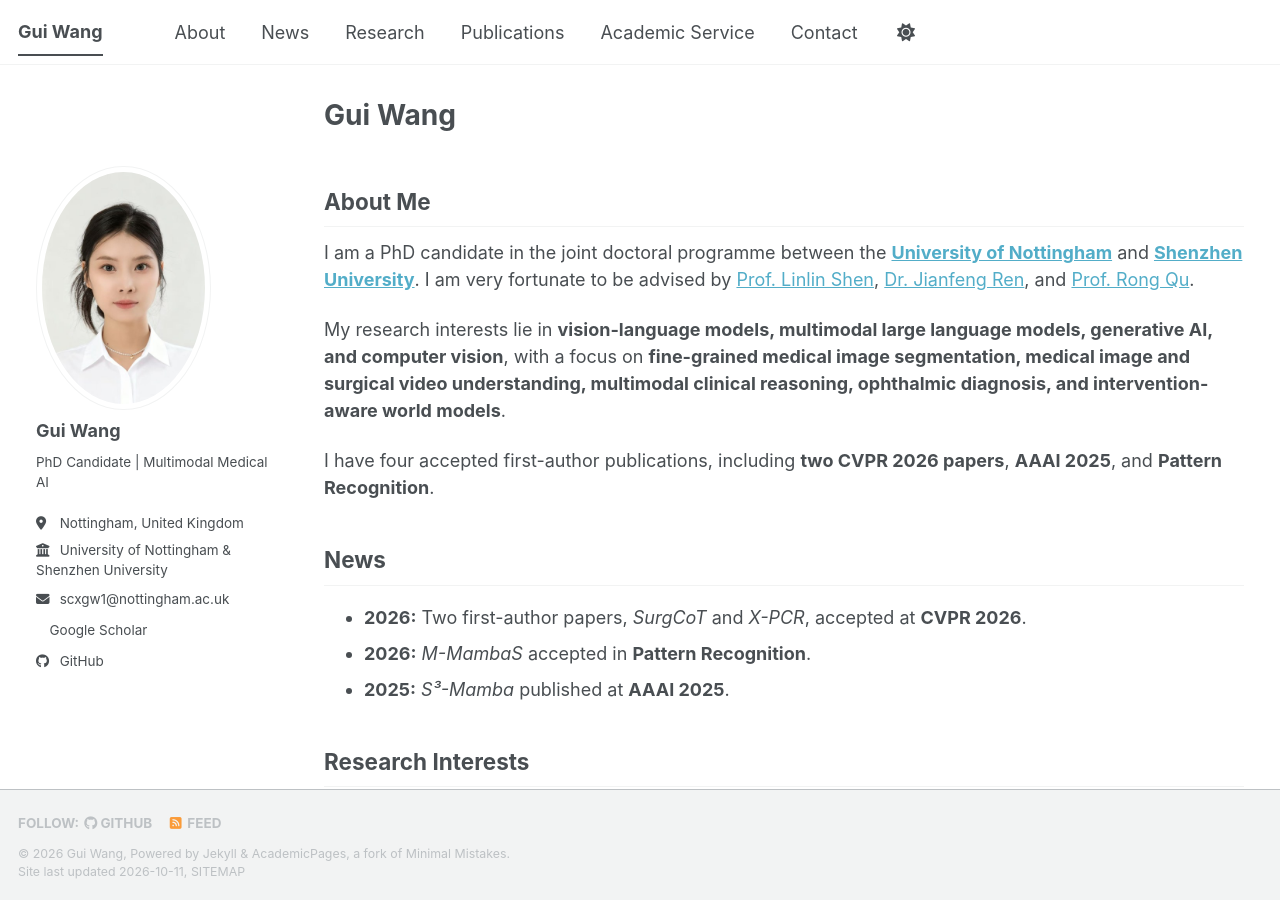
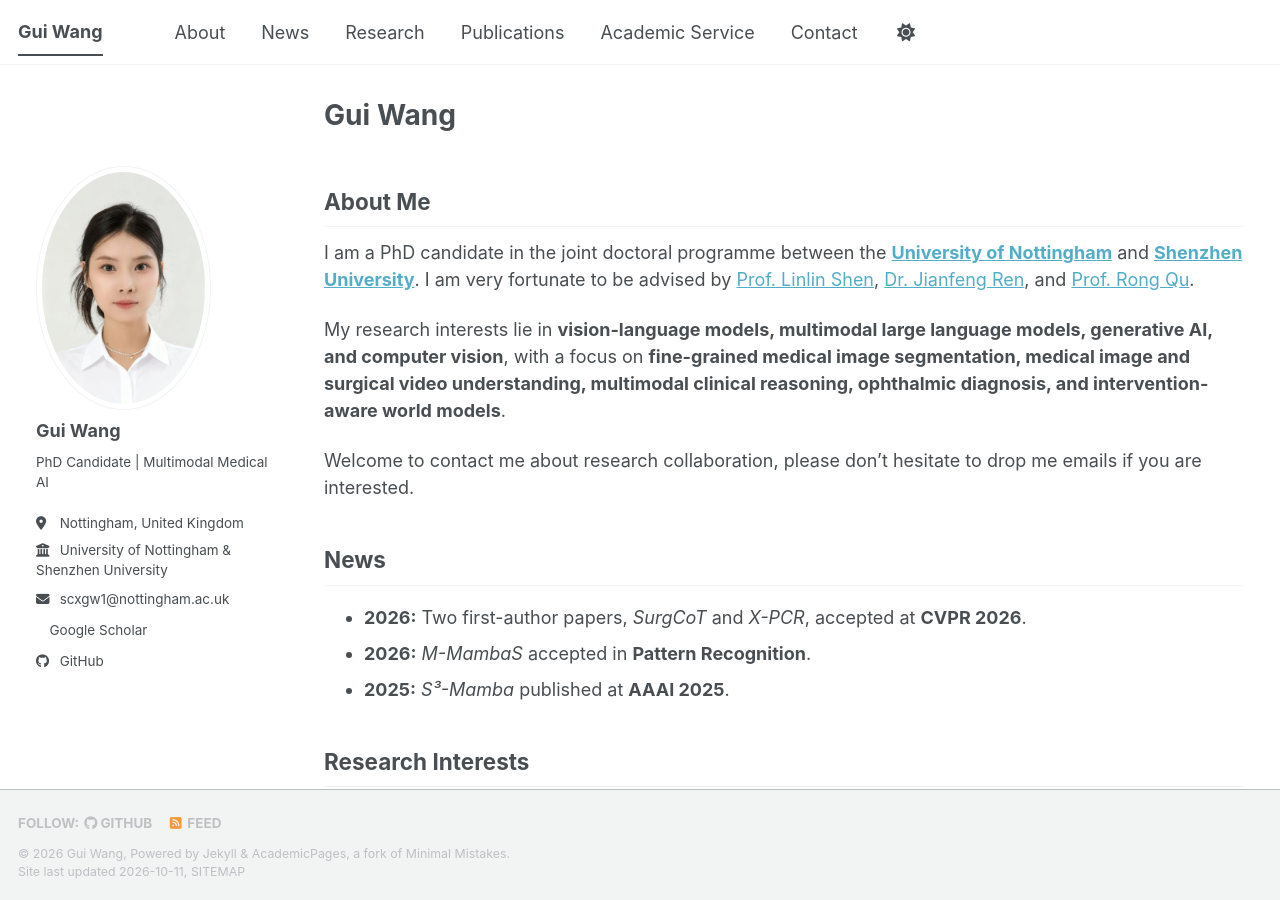
Before and after one commit to Erin668/Erin668.github.io, a Jekyll site: the page built from _pages/about.md, in a window 1280 px wide and 900 px high. Built offline with Jekyll 4.4.1, drawn with Linux system fonts in a browser that asks for light colours; a style sheet for code colours, icons or effects is not loaded.

Commit message:
Replace publication summary with collaboration invitation

```diff
--- a/_pages/about.md
+++ b/_pages/about.md
@@ -13,7 +13,7 @@ I am a PhD candidate in the joint doctoral programme between the <a href="https:
 
 My research interests lie in **vision-language models, multimodal large language models, generative AI, and computer vision**, with a focus on **fine-grained medical image segmentation, medical image and surgical video understanding, multimodal clinical reasoning, ophthalmic diagnosis, and intervention-aware world models**.
 
-I have four accepted first-author publications, including **two CVPR 2026 papers**, **AAAI 2025**, and **Pattern Recognition**.
+Welcome to contact me about research collaboration, please don't hesitate to drop me emails if you are interested.
 
 ## News
 
```
